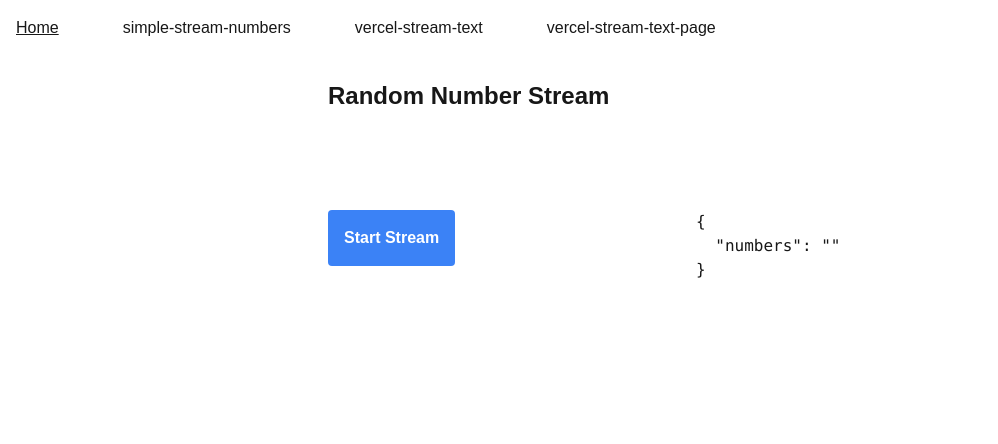
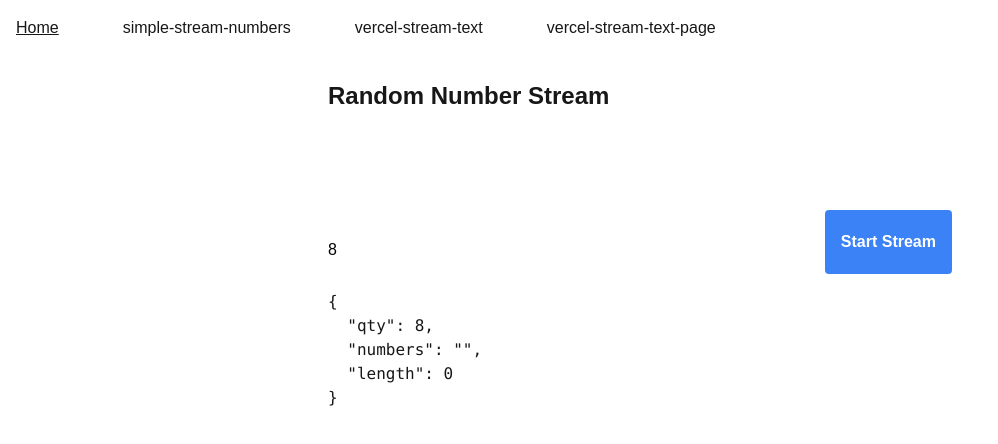
Before and after one commit to robMolloy/nextjs-simple-stream-data, a Next.js app: page /vercel-stream-text-page in a window 1280 px wide. Shown: the top 444 px of the page, without its empty margins (0-998 px from the left). Built offline with nearby package versions, Linux system fonts and the light colour scheme.

Commit message:
working stream numbers

```diff
--- a/src/components/VercelStreamTextPage.tsx
+++ b/src/components/VercelStreamTextPage.tsx
@@ -53,7 +53,8 @@ const streamFetch = async (p: {
 };
 
 export const VercelStreamTextPage = () => {
-  const [number, setNumber] = useState("");
+  const [qty, setQty] = useState(8);
+  const [numbers, setNumber] = useState("");
   const [mode, setMode] = useState<"ready" | "streaming" | "error">("ready");
 
   return (
@@ -71,6 +72,15 @@ export const VercelStreamTextPage = () => {
       <br />
 
       <div className="flex justify-between">
+        <input
+          className="text-black w-12"
+          type="number"
+          onInput={(e) => {
+            const evt = e.target as unknown as { value: string };
+            setQty(parseInt(evt.value as string));
+          }}
+          value={qty}
+        />
         <button
           onClick={async () => {
             if (mode === "streaming") return;
@@ -78,15 +88,18 @@ export const VercelStreamTextPage = () => {
             setMode("streaming");
 
             const response = await streamFetch({
-              url: "/api/simple-stream-numbers",
-              payload: {},
+              url: "/api/vercel-stream-text-page",
+              payload: {
+                method: "POST",
+                body: JSON.stringify({ qty }),
+              },
               onStream: (x) => setNumber(x),
             });
 
             setMode(response.success ? "ready" : "error");
           }}
           disabled={mode === "streaming"}
-          className="bg-blue-500 hover:bg-blue-700 disabled:bg-gray-400 text-white font-bold py-2 px-4 rounded mb-4"
+          className="h-16 bg-blue-500 hover:bg-blue-700 disabled:bg-gray-400 text-white font-bold py-2 px-4 rounded mb-4"
         >
           {mode !== "streaming" ? (
             "Start Stream"
@@ -96,11 +109,10 @@ export const VercelStreamTextPage = () => {
             </div>
           )}
         </button>
-
-        <div className="w-64">
-          <pre>{JSON.stringify({ numbers: number }, undefined, 2)}</pre>
-        </div>
       </div>
+      <pre>
+        {JSON.stringify({ qty, numbers, length: numbers.length }, undefined, 2)}
+      </pre>
     </div>
   );
 };
--- a/src/pages/api/simple-stream-numbers.ts
+++ b/src/pages/api/simple-stream-numbers.ts
@@ -18,6 +18,10 @@ export default async function handler(
   res.setHeader("Cache-Control", "no-cache");
   res.setHeader("Connection", "keep-alive");
 
+  console.log(`simple-stream-numbers.ts:${/*LL*/ 21}`, {
+    x: await _req.body,
+  });
+
   const randomIntegers = createRandomIntegerArray(3);
 
   try {
--- a/src/pages/api/vercel-stream-text-page.ts
+++ b/src/pages/api/vercel-stream-text-page.ts
@@ -11,20 +11,21 @@ const delay = async (x: number) => {
 };
 
 export default async function handler(
-  _req: NextApiRequest,
+  req: NextApiRequest,
   res: NextApiResponse
 ) {
-  console.log(`vercel-stream-text-page.ts:${/*LL*/ 17}`, {});
+  const qty = JSON.parse(req.body).qty;
+  console.log(`vercel-stream-text-page.ts:${/*LL*/ 18}`, { qty });
+  const randomIntegers = createRandomIntegerArray(qty);
+
   res.setHeader("Content-Type", "text/plain; charset=utf-8");
   res.setHeader("Cache-Control", "no-cache");
   res.setHeader("Connection", "keep-alive");
 
-  const randomIntegers = createRandomIntegerArray(3);
-
   try {
     for (const randomInteger of randomIntegers) {
-      if (randomInteger === 1) throw new Error("test");
-      await delay(100);
+      console.log(`vercel-stream-text-page.ts:${/*LL*/ 27}`, { randomInteger });
+      await delay(5);
 
       res.write(JSON.stringify({ message: randomInteger }));
       res?.flushHeaders();
```
